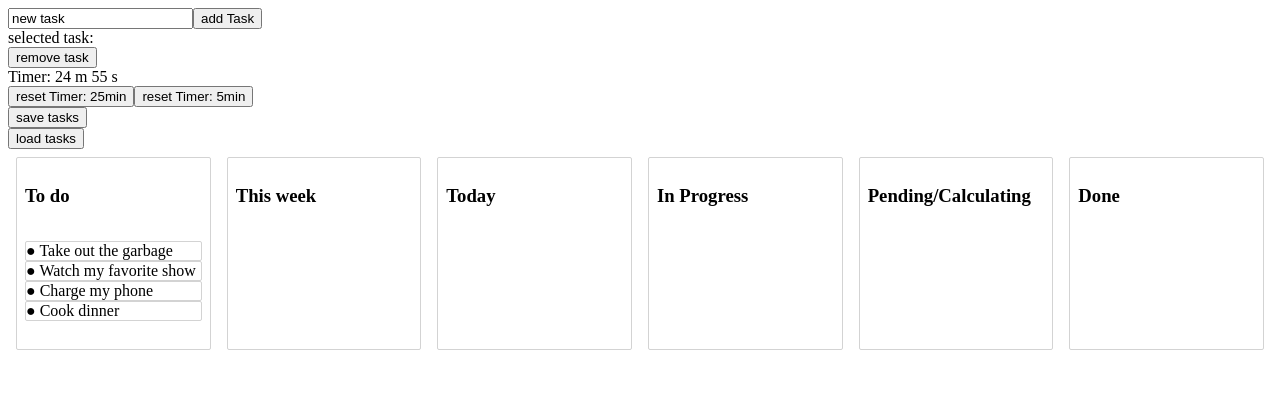
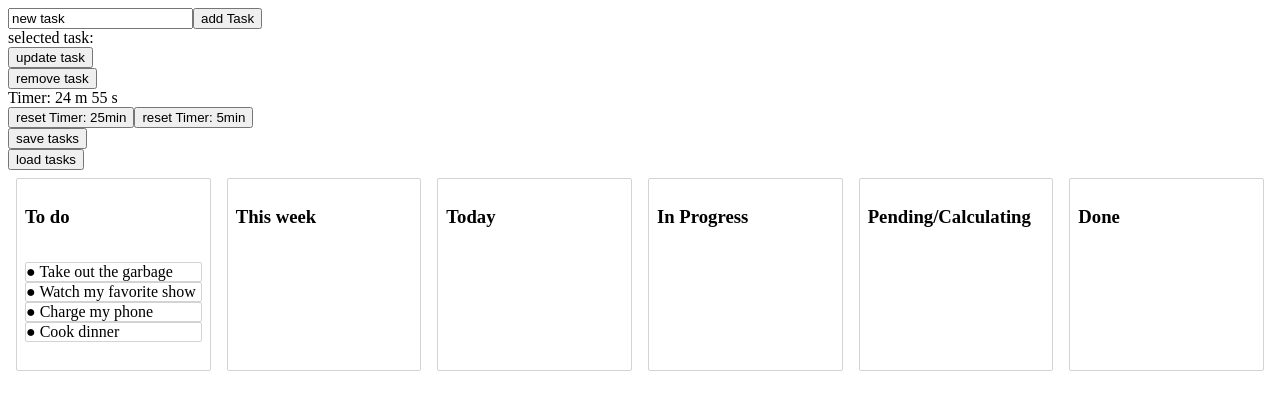
Before and after one commit to mofumofu1729/KanbanTimerProto, a React (Create React App) app: page / in a window 1280 px wide. Shown: the top 410 px of the page. Built offline with nearby package versions, Linux system fonts and the light colour scheme.

Commit message:
タスク名を更新する機能を追加

```diff
--- a/src/index.js
+++ b/src/index.js
@@ -140,6 +140,15 @@ class App extends React.Component {
       this.setState(newState);
     };
 
+    const updateTask = () => {
+      const selectedTaskId = this.state.selectedTask;
+      const newContent = this.state.textBox;
+
+      const newState = this.state;
+      newState.tasks[selectedTaskId].content = newContent;
+      this.setState(newState);
+    };
+
     const saveTasks = () => {
       localStorage.setItem('state', JSON.stringify(this.state));
     };
@@ -174,6 +183,10 @@ class App extends React.Component {
 
         <div>
           <div>selected task: {getSelectedTaskContent()}</div>
+          <input type="button" value="update task" onClick={updateTask} />
+        </div>
+
+        <div>
           <input type="button" value="remove task" onClick={removeTask} />
         </div>
 
```
